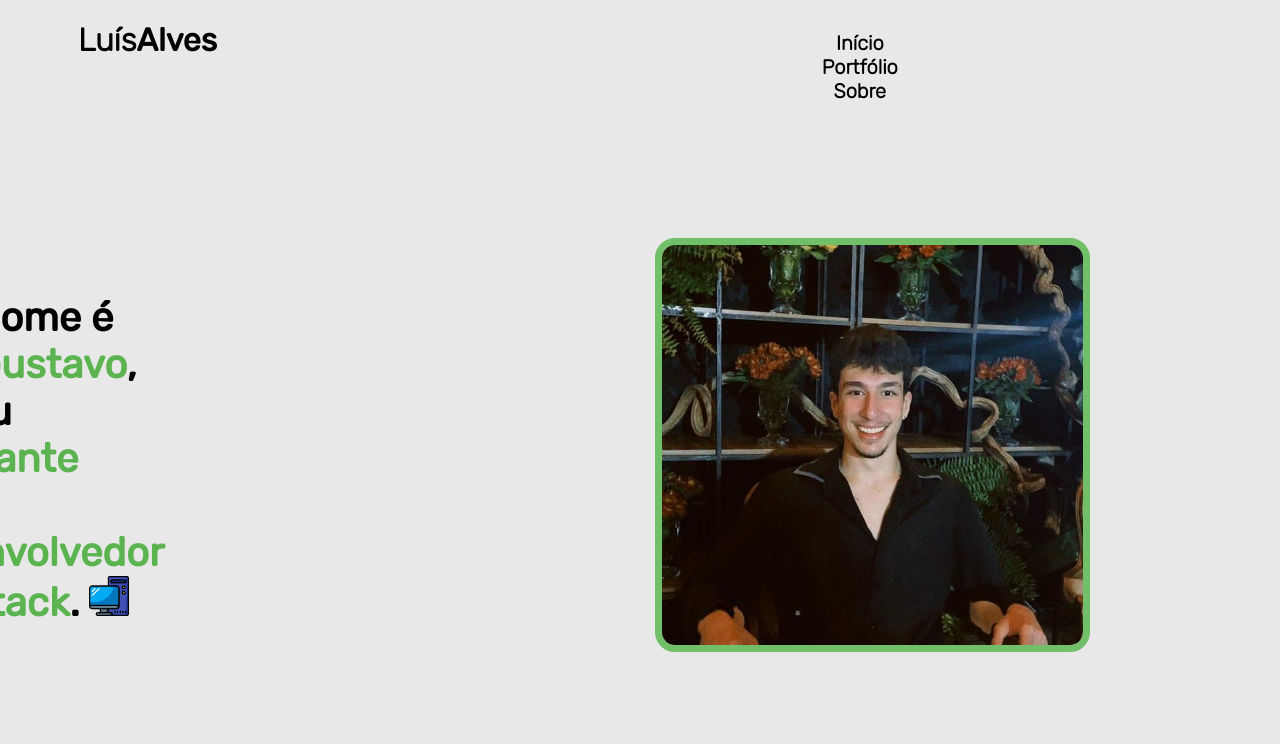
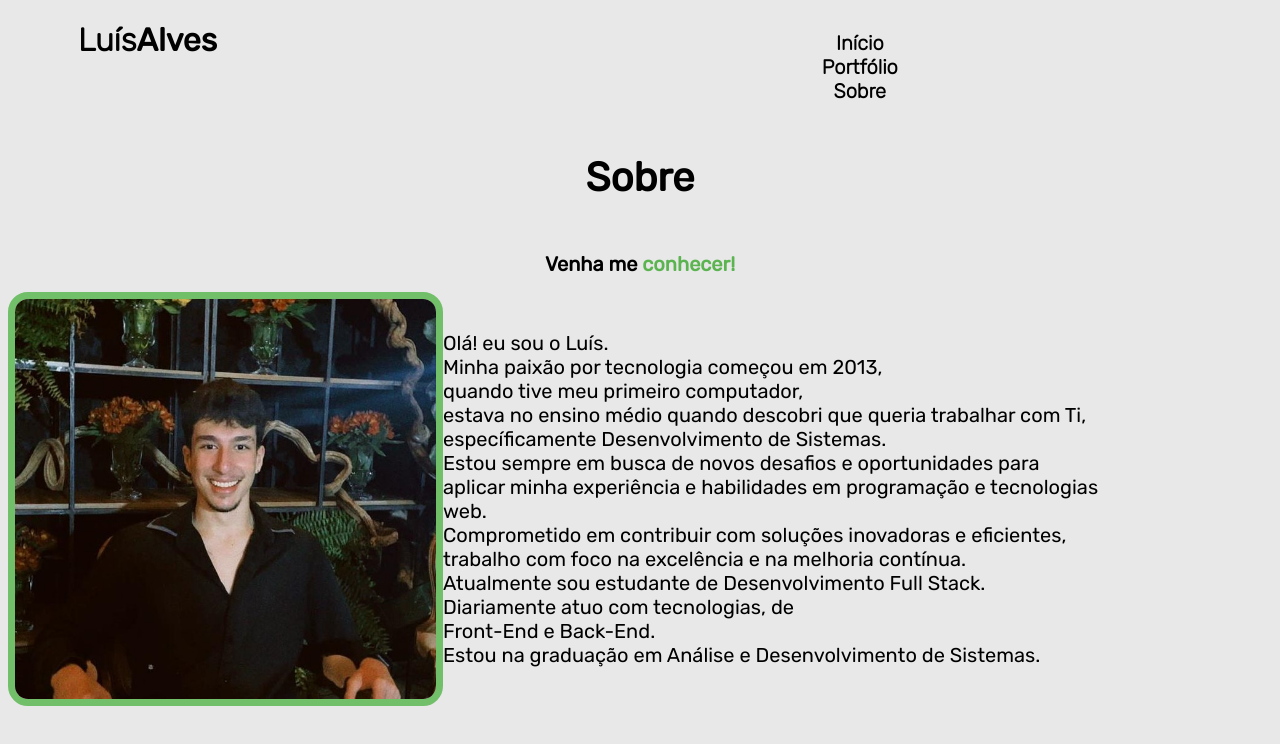
Before and after one commit to lgalvesz/my-personal-website, a plain HTML site: page sobre.html in a window 1280 px wide. Shown: the top 744 px of the page. Drawn offline with Linux system fonts and the light colour scheme.

Commit message:
conluida pagina sobre

```diff
--- a/sobre.html
+++ b/sobre.html
@@ -23,20 +23,41 @@
         </h1>
     </header>
     <main>
-        <div id="inicio">
-            <img class="luisgustavo" src="img/lg.jpeg" alt="iconpc" width="421px" height="400px">
+        <div id="sobre">
+            <h1>
+                <center>Sobre</center>
+            </h1>
             <h2>
-                <span class="nome">Olá!</span>
-                <br>
-                <br>
-                Meu nome é
-                <span class="nome">Luís Gustavo</span>,
-                <br>eu sou
-                <span class="nome">estudante</span>
-                <br> e
-                <span class="nome">Desenvolvedor Full Stack</span>.
-                <img src="icons/pcicon.png" alt="iconpc" width="40px" height="40px">
+                <br> Venha me
+                <span class="nome">conhecer!</span>
             </h2>
+
+            <div class="container">
+                <img class="luisgustavo" src="img/lg.jpeg" alt="iconpc" width="421px" height="400px">
+                <p>
+                    Olá! eu sou o Luís.
+                    <br>
+                    Minha paixão por tecnologia começou em 2013,
+                    <br>quando tive meu primeiro computador,
+                    <br>
+                    estava no ensino médio quando descobri que queria trabalhar com Ti,
+                    <br> específicamente Desenvolvimento de Sistemas.
+                    <br> Estou sempre em busca
+                    de novos desafios e oportunidades para
+                    <br>
+                    aplicar minha experiência e habilidades em programação e tecnologias web.
+                    <br> Comprometido em contribuir com
+                    soluções inovadoras e eficientes, <br>
+                    trabalho com foco na excelência e na melhoria contínua.
+                    <br>
+                    Atualmente sou estudante de Desenvolvimento Full Stack. <br>
+                    Diariamente atuo com tecnologias, de
+                    <Br>
+                    Front-End e Back-End.
+                    <br>Estou na graduação em Análise e
+                    Desenvolvimento de Sistemas.
+                </p>
+            </div>
         </div>
     </main>
 </body>
--- a/style.css
+++ b/style.css
@@ -65,10 +65,10 @@ a:hover {
     font-size: 40px;
     margin-right: 13cm;
     margin-top: 2cm;
+}
 
-    .nome {
-        color: var(--main-color);
-    }
+.nome {
+    color: var(--main-color);
 }
 
 #inicio {
@@ -77,9 +77,48 @@ a:hover {
     justify-content: center;
 }
 
-.luisgustavo {
+#inicio .fullstackimg {
     margin-right: 8cm;
     margin-top: 3cm;
     border-radius: 20px;
     border: 7px solid var(--hover-color)
 }
+
+#sobre {
+}
+
+#sobre h1 {
+    font-family: 'Rubik-Regular';
+    font-size: 40px;
+    text-align: center;
+    margin-top: 4%;
+}
+
+#sobre h2 {
+    font-family: 'Rubik-Regular';
+    font-size: 20px;
+    margin-top: 10px;
+    text-align: center;
+}
+
+.container {
+    display: flex;
+    align-items: center;
+}
+
+#sobre .luisgustavo {
+    border-radius: 20px;
+    border: 7px solid var(--hover-color);
+    margin-top: 10%;
+    margin: auto;
+    display: block;
+
+}
+
+#sobre p {
+    font-family: 'Rubik-Regular';
+    text-align: center;
+    font-size: 20px;
+    text-align: left;
+    margin-right: 10%;
+}
```
Also changed, not shown: inicio.html (+1 -1 lines), img/fullstack.png (added).
